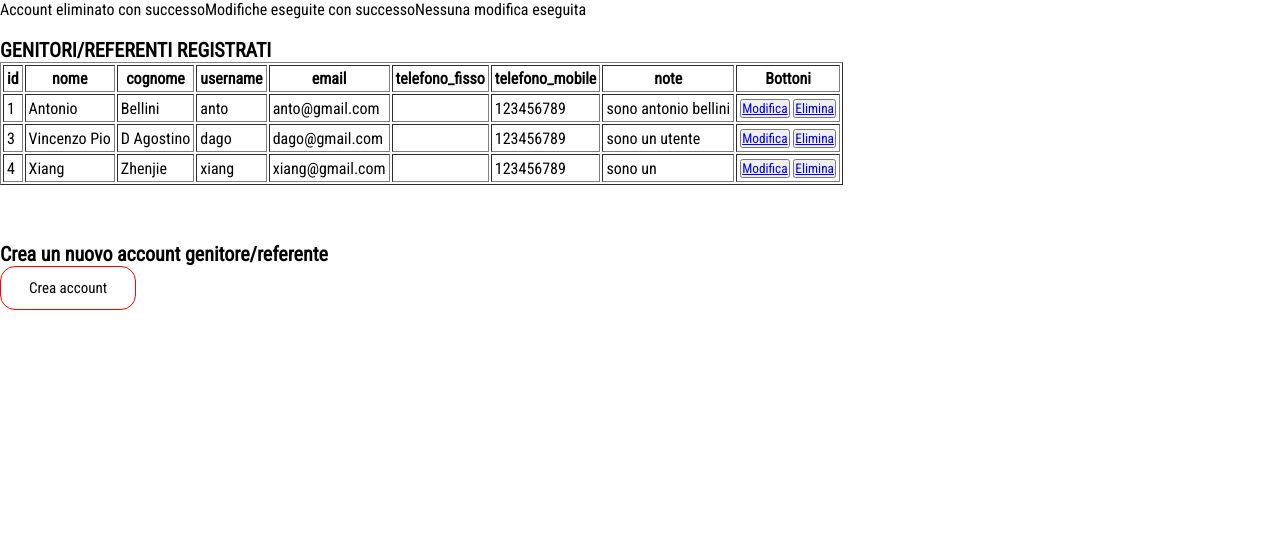
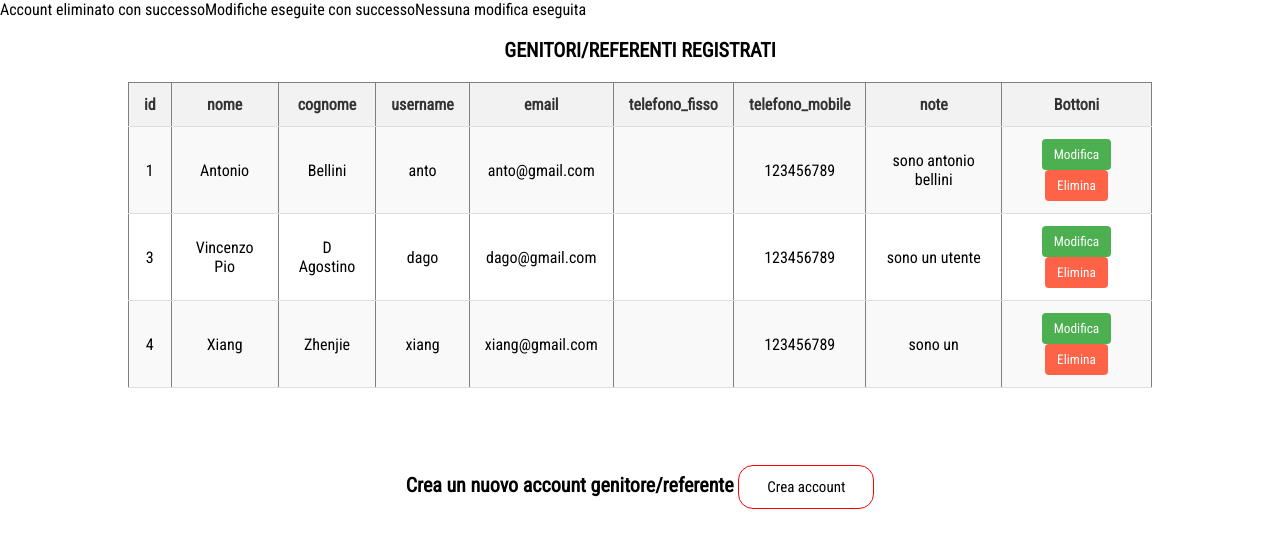
Before and after one commit to Antonio-Bellini/MATURITA-, a PHP site: page /private/admin_operation.php?operation=view_user in a window 1280 px wide. Shown: the part 129-677 px from the top of the page. Run offline with PHP 8.4, Linux system fonts and the light colour scheme; the visitor is signed in with stand-in values (Sample User, id 1); data comes from the database, SQL or seed files in the repository.

Commit message:
stile delle tabelle

```diff
--- a/private/admin_operation.php
+++ b/private/admin_operation.php
@@ -35,15 +35,16 @@
                         $_SESSION["user_notModified"] = false;
                     }
 
-                    echo "<br><br><h3>GENITORI/REFERENTI REGISTRATI</h3>";
+                    echo "<br><br><section id='table'><h3>GENITORI/REFERENTI REGISTRATI</h3>";
                     $query = "SELECT id, nome, cognome, username, email, telefono_fisso, telefono_mobile, note
                                 FROM UTENTI WHERE id_profilo = 4";
                     $result = dbQuery($connection, $query);
                     if ($result)
                         createTable($result, "user");
 
-                    echo "<br><br><br><h3>Crea un nuovo account genitore/referente</h3>";
-                    echo "<button class='btn'><a href='../register/register_user.php'>Crea account</a></button>";
+                    echo "<br><br><br><h3>Crea un nuovo account genitore/referente</h3;>
+                            <button class='btn'><a href='../register/register_user.php'>Crea account</a></button>
+                        </section>";
                     break;
 
                 case "view_volu":
@@ -62,7 +63,7 @@
                         $_SESSION["user_notModified"] = false;
                     }
 
-                    echo "<br><br><h3>VOLONTARI REGISTRATI</h3>";
+                    echo "<br><br><section id='table'><h3>VOLONTARI REGISTRATI</h3>";
                     $query = "SELECT v.id, v.nome, v.cognome, v.email, v.telefono_fisso, v.telefono_mobile, l.liberatoria
                                 FROM volontari v
                                 INNER JOIN liberatorie l ON v.id_liberatoria = l.id";
@@ -70,8 +71,9 @@
                     if ($result)
                         createTable($result, "volunteer");
 
-                    echo "<br><br><br><h3>Crea un nuovo account volontario</h3>";
-                    echo "<button class='btn'><a href='../register/register_volunteer.php'>Crea account</a></button>";
+                    echo "<br><br><br><h3>Crea un nuovo account volontario</h3;>
+                            <button class='btn'><a href='../register/register_volunteer.php'>Crea account</a></button>
+                        </section>";
                     break;
 
                 case "view_assi":
@@ -90,7 +92,7 @@
                         $_SESSION["user_notModified"] = false;
                     }
 
-                    echo "<br><br><h3>ASSISTITI REGISTRATI</h3>";
+                    echo "<br><br><section id='table'><h3>ASSISTITI REGISTRATI</h3>";
                     $query = "SELECT a.id, a.nome, a.cognome, a.anamnesi, a.note,
                                     u.nome AS nome_genitore,
                                     u.cognome AS cognome_genitore,
@@ -102,8 +104,9 @@
                     if ($result)
                         createTable($result, "assisted");
 
-                    echo "<br><br><br><h3>Crea un nuovo account assistito</h3>";
-                    echo "<button class='btn'><a href='../register/register_assisted.php'>Crea account</a></button>";
+                    echo "<br><br><br><h3>Crea un nuovo account assistito</h3;>
+                        <button class='btn'><a href='../register/register_assisted.php'>Crea account</a></button>
+                    </section>";
                     break;
 
 
--- a/private/event.php
+++ b/private/event.php
@@ -127,6 +127,7 @@
                                 GROUP BY e.id, te.tipo, e.data, e.note;";
                     $result = dbQuery($connection, $query);
                     if ($result) {
+                        echo "<br><br><section id='table'><h3>Lista di tutti gli eventi</h3>";
                         createTable($result, "admin");
                     }
                     break;
--- a/style/style.css
+++ b/style/style.css
@@ -38,10 +38,6 @@ h5 {
   color: white;
   font-size: 17px;
   padding-bottom: 15px;
-}
-
-td, th {
-  padding: 3px;
 }
 
 /* Bottoni di navigazione per il menu */
@@ -237,6 +233,59 @@ input[type="date"] {
   box-sizing: border-box;
   font-size: 16px;
 }
+
+/* stile delle tabelle */
+#table {
+  text-align: center;
+}
+table {
+  width: 80%;
+  max-width: 1800px;
+  margin: 20px auto;
+  border-collapse: collapse;
+  margin-bottom: 20px;
+}
+th, td {
+  padding: 12px 15px;
+  text-align: center;
+  border-bottom: 1px solid #ddd;
+}
+th {
+  background-color: #f2f2f2;
+  color: #333;
+  font-weight: bold;
+  text-align: center;
+}
+tr:nth-child(even) {
+  background-color: #f9f9f9;
+}
+.table--btn, .btn_delete {
+  background-color: #4CAF50;
+  color: white;
+  border: none;
+  padding: 8px 12px;
+  text-align: center;
+  text-decoration: none;
+  display: inline-block;
+  border-radius: 4px;
+  cursor: pointer;
+  transition: background-color 0.3s ease;
+}
+.table--btn a, .btn_delete a {
+  text-decoration: none;
+  color: white;
+}
+.table--btn:hover, .btn_delete:hover {
+  background-color: #45a049;
+}
+.btn_delete {
+  background-color: #ff6347;
+  color: white;
+}
+.btn_delete:hover {
+  background-color: #ff483b;
+}
+
 
 /* GALLERIA PER LE FOTO */
 .gallery {
--- a/util/command.php
+++ b/util/command.php
@@ -44,34 +44,33 @@
             return $value;
     }
 
-
     // funzione per la stampa dei bottoni di modifica
     function printButton($userType, $userId) {
         switch ($userType) {
             case "user" :
                 echo "<td>
-                        <button><a href='crud.php?operation=modify&user={$userId}&profile=user'>Modifica</a></button>
+                        <button class='table--btn'><a href='crud.php?operation=modify&user={$userId}&profile=user'>Modifica</a></button>
                         <button class='btn_delete'><a href='crud.php?operation=delete&user={$userId}&profile=user'>Elimina</a></button>
                     </td>";
                 break;
 
             case "assisted":
                 echo "<td>
-                        <button><a href='crud.php?operation=modify&user={$userId}&profile=assisted'>Modifica</a></button>
+                        <button class='table--btn'><a href='crud.php?operation=modify&user={$userId}&profile=assisted'>Modifica</a></button>
                         <button class='btn_delete'><a href='crud.php?operation=delete&user={$userId}&profile=assisted'>Elimina</a></button>
                     </td>";
                 break;
 
             case "volunteer":
                 echo "<td>
-                        <button><a href='crud.php?operation=modify&user={$userId}&profile=volunteer'>Modifica</a></button>
+                        <button class='table--btn'><a href='crud.php?operation=modify&user={$userId}&profile=volunteer'>Modifica</a></button>
                         <button class='btn_delete'><a href='crud.php?operation=delete&user={$userId}&profile=volunteer'>Elimina</a></button>
                     </td>";
                 break;
 
             case null:
                 echo "<td>
-                        <button><a href='crud.php?operation=modify&user={$userId}'>Modifica</a></button>
+                        <button class='table--btn'><a href='crud.php?operation=modify&user={$userId}'>Modifica</a></button>
                     </td>";
                 break;
         }
```
